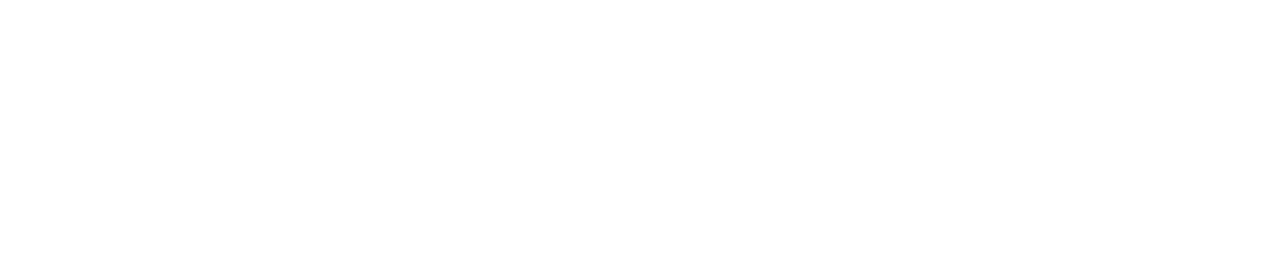
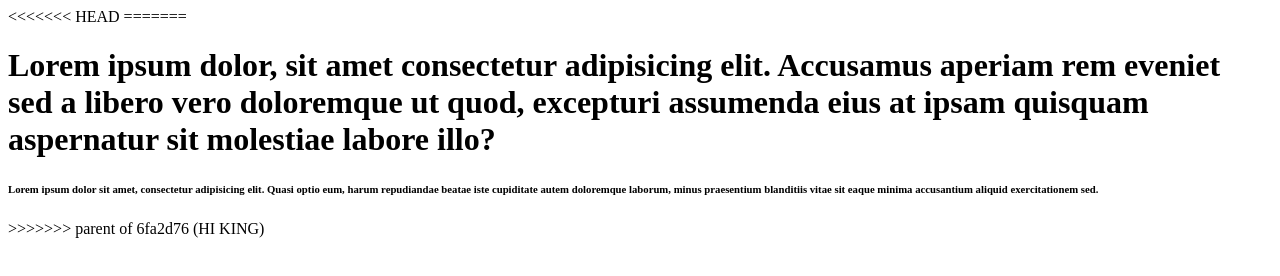
Before and after one commit to sasidharan666/sample-git, a plain HTML site: page index.html in a window 1280 px wide. Drawn offline with Linux system fonts and the light colour scheme.

Commit message:
Revert "test"
This reverts commit 119a7c45dbd93477c9fa00c747a48129d8f20f02.

# Conflicts:
#	index.html

```diff
--- a/index.html
+++ b/index.html
@@ -6,6 +6,12 @@
     <title>Document</title>
 </head>
 <body>
+<<<<<<< HEAD
 
+=======
+<h1>Lorem ipsum dolor, sit amet consectetur adipisicing elit. Accusamus aperiam rem eveniet sed a libero vero doloremque ut quod, excepturi assumenda eius at ipsam quisquam aspernatur sit molestiae labore illo?</h1>
+
+<h6>Lorem ipsum dolor sit amet, consectetur adipisicing elit. Quasi optio eum, harum repudiandae beatae iste cupiditate autem doloremque laborum, minus praesentium blanditiis vitae sit eaque minima accusantium aliquid exercitationem sed.</h6>
+>>>>>>> parent of 6fa2d76 (HI KING)
 </body>
 </html>
```
